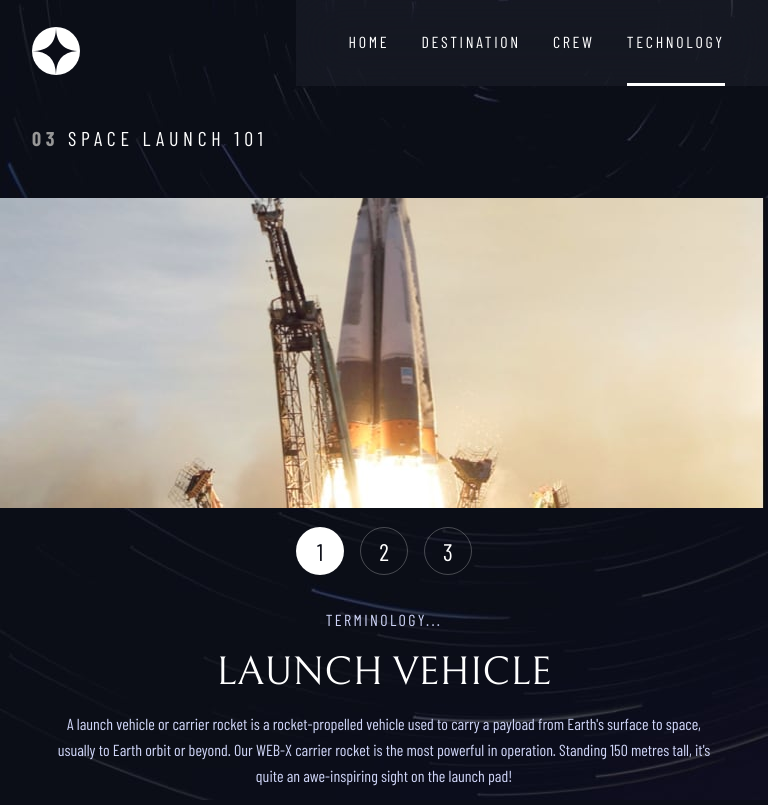
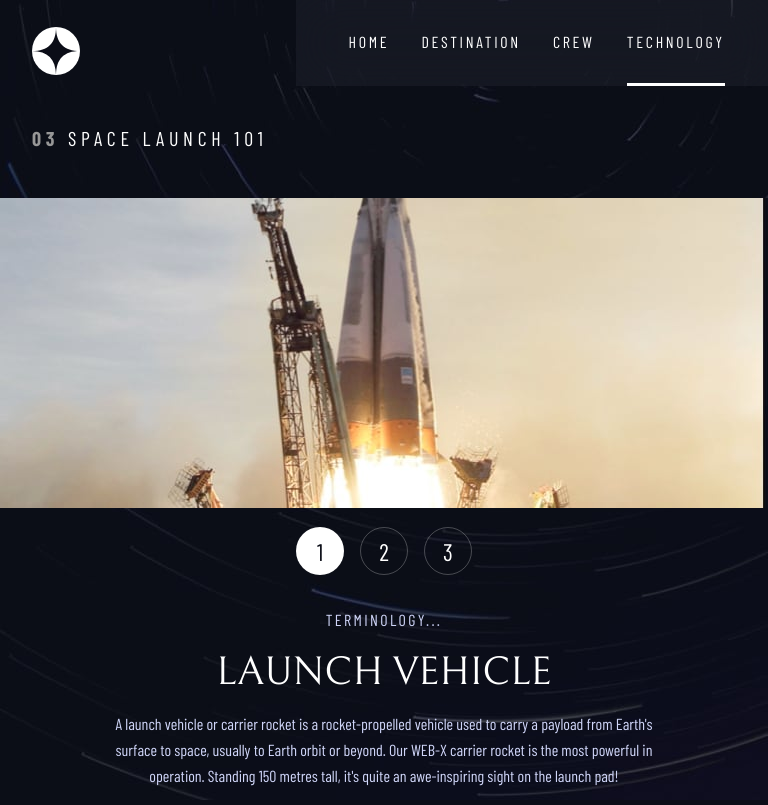
Before and after one commit to Kaamos88/Space-tourism, a Next.js app: page /technology in a window 768 px wide. Built offline with nearby package versions, Linux system fonts and the light colour scheme.

Commit message:
technology section rdy

```diff
--- a/styles/components/TechnologySection.module.scss
+++ b/styles/components/TechnologySection.module.scss
@@ -21,6 +21,10 @@
     .text {
       width: 85%;
       margin: 0 auto;
+      @media screen and (min-width: 768px) and (max-width: 1023px){
+        width: 70%;
+
+      }
 
       @media screen and (min-width: 1024px) {
         text-align: start;
```
